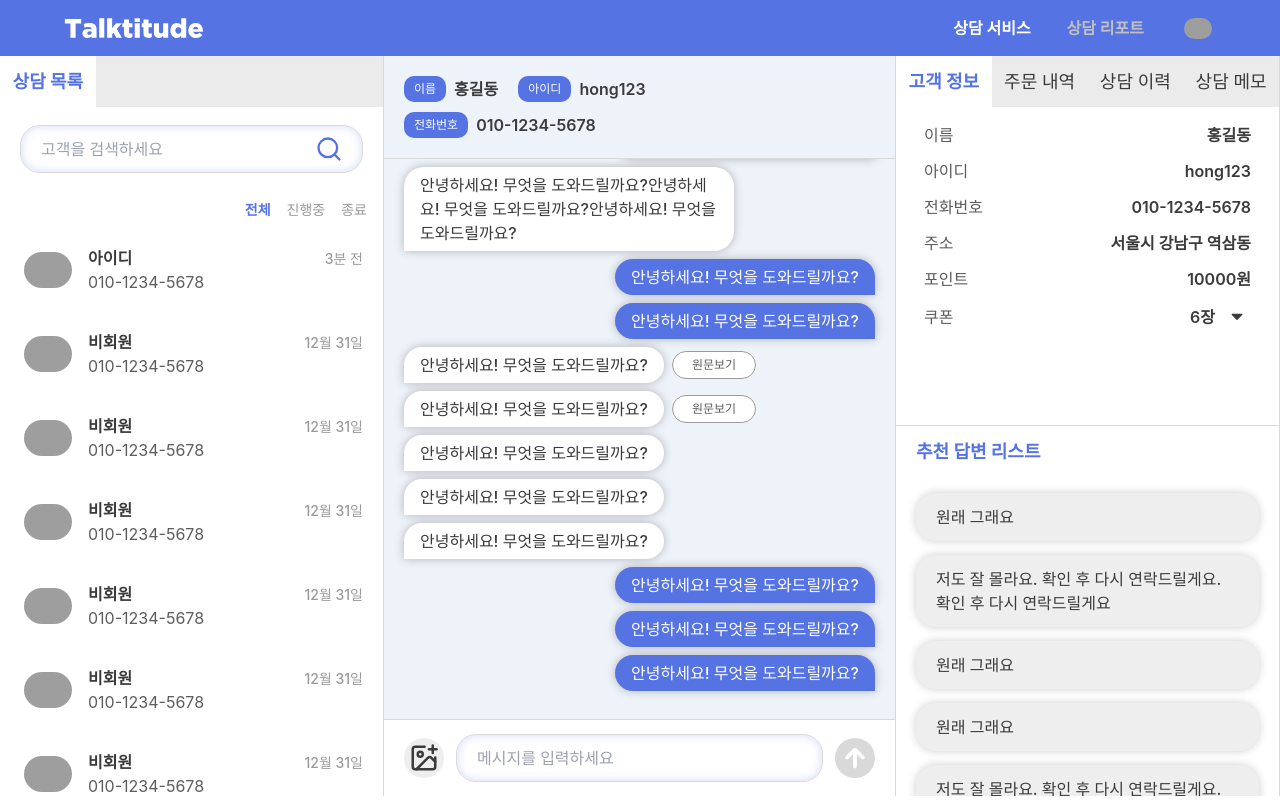
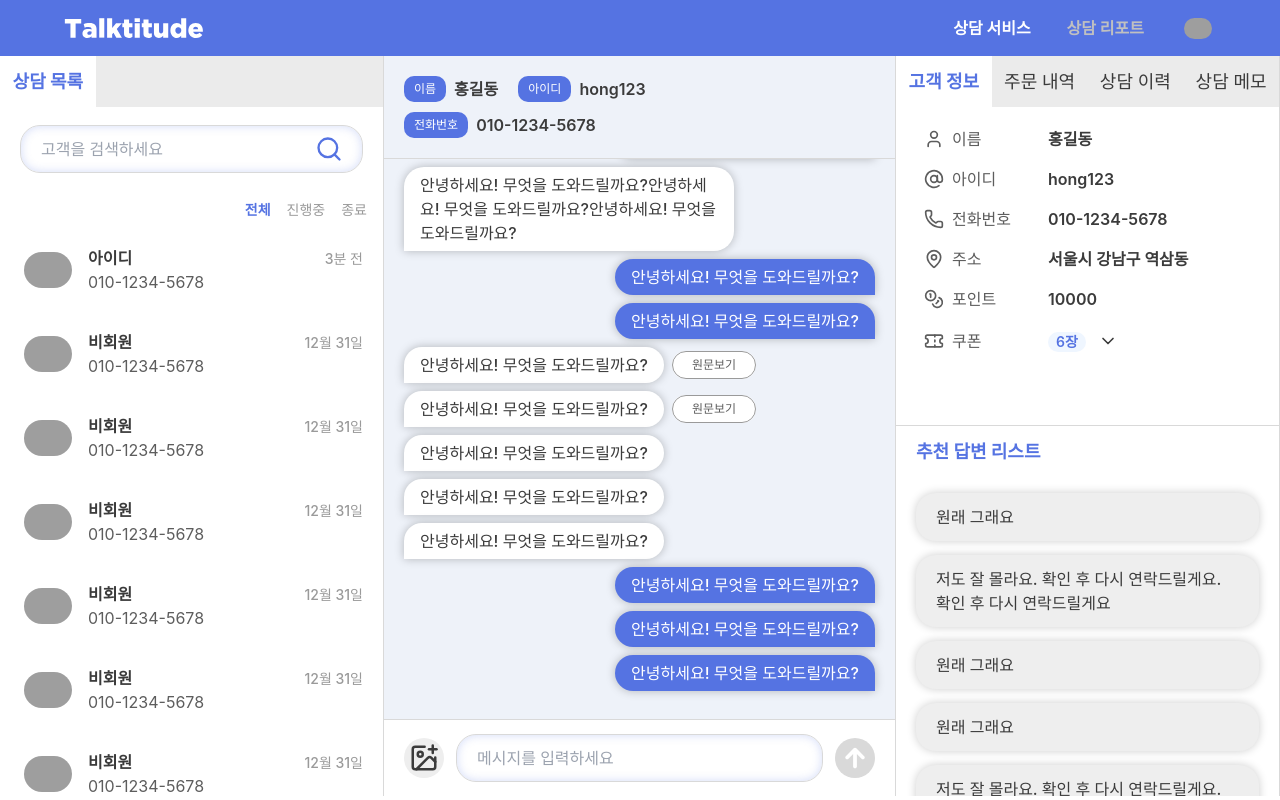
Before and after one commit to Talktitude/talktitude-agent-FE, a Next.js app: page /support in a window 1280 px wide. Built offline with nearby package versions, Linux system fonts and the light colour scheme; grey boxes are pictures that could not be loaded; a web font is replaced by a local one.

Commit message:
refactor: ClientInfoPanel 컴포넌트 리팩토링 (#47)

```diff
--- a/src/components/support/supportInfo/info/clientInfo/ClientInfoPanel.tsx
+++ b/src/components/support/supportInfo/info/clientInfo/ClientInfoPanel.tsx
@@ -1,10 +1,52 @@
 import React, { useState } from 'react';
-import { TiArrowSortedDown } from 'react-icons/ti';
+import { ChevronDown } from 'lucide-react';
 import { ClientInfoType } from '@/types/support';
 import CouponDropdown from './CouponDropdown';
+import { User, AtSign, Phone, MapPin, Coins, Ticket } from 'lucide-react';
 
 interface ClientInfoPanelProps {
   clientInfo: ClientInfoType;
+}
+
+function LabelCell({
+  icon: Icon,
+  label,
+}: {
+  icon: React.ElementType;
+  label: string;
+}) {
+  return (
+    <div className="w-24 md:w-28 flex items-center gap-2 text-textGray">
+      <Icon className="w-5 h-5 shrink-0 text-textGray" aria-hidden />
+      <span className="text-sm md:text-base">{label}</span>
+    </div>
+  );
+}
+
+function InfoRow({
+  icon,
+  label,
+  value,
+  toggle,
+  valueClassName = '',
+}: {
+  icon: React.ElementType;
+  label: string;
+  value: React.ReactNode;
+  toggle?: React.ReactNode;
+  valueClassName?: string;
+}) {
+  return (
+    <div className="flex items-center gap-3 py-1">
+      <LabelCell icon={icon} label={label} />
+      <div className="flex items-center gap-2 min-w-0">
+        <div className={`font-semibold text-textBlack ${valueClassName}`}>
+          {value}
+        </div>
+        {toggle}
+      </div>
+    </div>
+  );
 }
 
 export default function ClientInfoPanel({ clientInfo }: ClientInfoPanelProps) {
@@ -19,54 +61,59 @@ export default function ClientInfoPanel({ clientInfo }: ClientInfoPanelProps) {
   } = clientInfo;
   const [isCouponOpen, setIsCouponOpen] = useState(false);
 
-  const infoList = [
-    { label: '이름', value: clientName },
-    { label: '아이디', value: clientId },
-    { label: '전화번호', value: clientPhone },
-    { label: '주소', value: address },
-    { label: '포인트', value: `${point}원` },
-    {
-      label: '쿠폰',
-      value: `${totalCouponCount}장`,
-      isToggle: true,
-      isOpen: isCouponOpen,
-      onToggle: () => setIsCouponOpen(!isCouponOpen),
-    },
-  ];
-
-  const isCoupon = totalCouponCount !== 0;
+  const hasCoupons = (totalCouponCount ?? 0) > 0;
 
   return (
-    <div className="flex flex-col gap-3 px-7 py-4">
-      {infoList.map((info) => (
-        <div
-          key={info.label}
-          className="flex flex-row gap-2 items-center justify-between "
+    <section className="flex flex-col gap-2 px-7 py-4">
+      <InfoRow icon={User} label="이름" value={clientName} />
+      <InfoRow icon={AtSign} label="아이디" value={clientId} />
+      <InfoRow icon={Phone} label="전화번호" value={clientPhone} />
+      <InfoRow
+        icon={MapPin}
+        label="주소"
+        value={address}
+        valueClassName="whitespace-normal break-words"
+      />
+      <InfoRow icon={Coins} label="포인트" value={point} />
+      <InfoRow
+        icon={Ticket}
+        label="쿠폰"
+        value={
+          <span
+            className={`
+              inline-flex items-center px-2 py-0.5 rounded-full text-xs md:text-sm
+              ${
+                hasCoupons
+                  ? 'bg-blue-50 text-mainColor font-semibold'
+                  : 'bg-gray-100 text-textGray'
+              }
+            `}
           >
-          <div className="text-textGray text-base font-medium">
-            {info.label}
-          </div>
-          <div className="flex items-center gap-2">
-            <div className="text-textBlack text-base font-semibold">
-              {info.value}
-            </div>
-            {isCoupon && info.isToggle && (
+            {totalCouponCount}장
+          </span>
+        }
+        toggle={
+          hasCoupons && (
             <button
-                onClick={info.isToggle ? info.onToggle : undefined}
+              type="button"
+              onClick={() => setIsCouponOpen((v) => !v)}
               className="hover:bg-gray-100 rounded-full p-1 transition"
+              aria-label="쿠폰 목록 열기"
+              aria-expanded={isCouponOpen}
             >
-                <TiArrowSortedDown
-                  className={`w-5 h-5 transition-transform duration-200 ${
-                    info.isOpen ? 'rotate-180' : ''
-                  }`}
+              <ChevronDown
+                className={`
+                  w-5 h-5 transition-transform duration-200
+                  ${isCouponOpen ? 'rotate-180' : ''}
+                `}
+                aria-hidden
               />
             </button>
-            )}
-          </div>
-        </div>
-      ))}
+          )
+        }
+      />
 
-      {isCouponOpen && <CouponDropdown couponInfo={couponInfo} />}
-    </div>
+      {hasCoupons && isCouponOpen && <CouponDropdown couponInfo={couponInfo} />}
+    </section>
   );
 }
```
Lines whose indentation alone changed are shown as unchanged.
